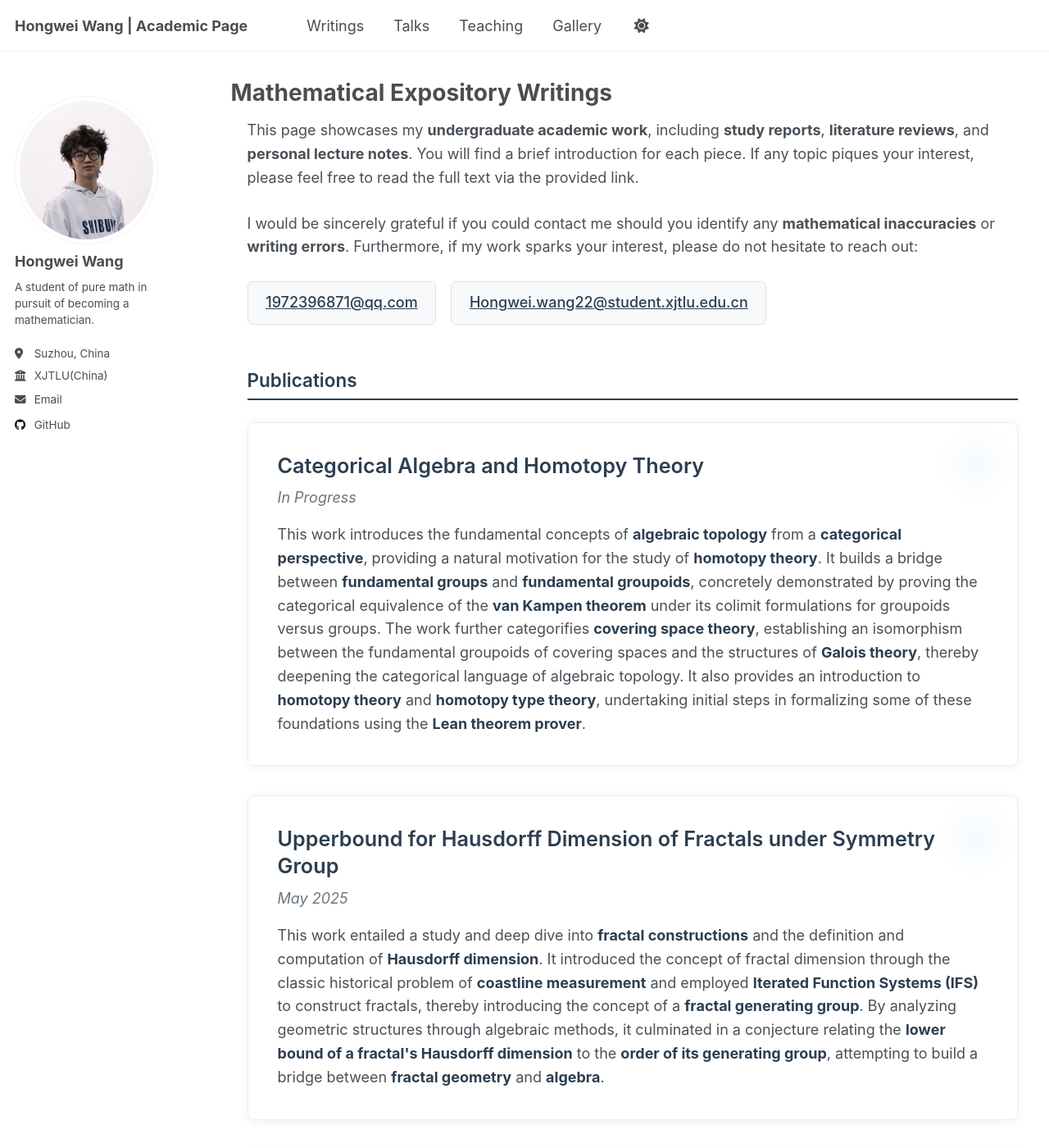
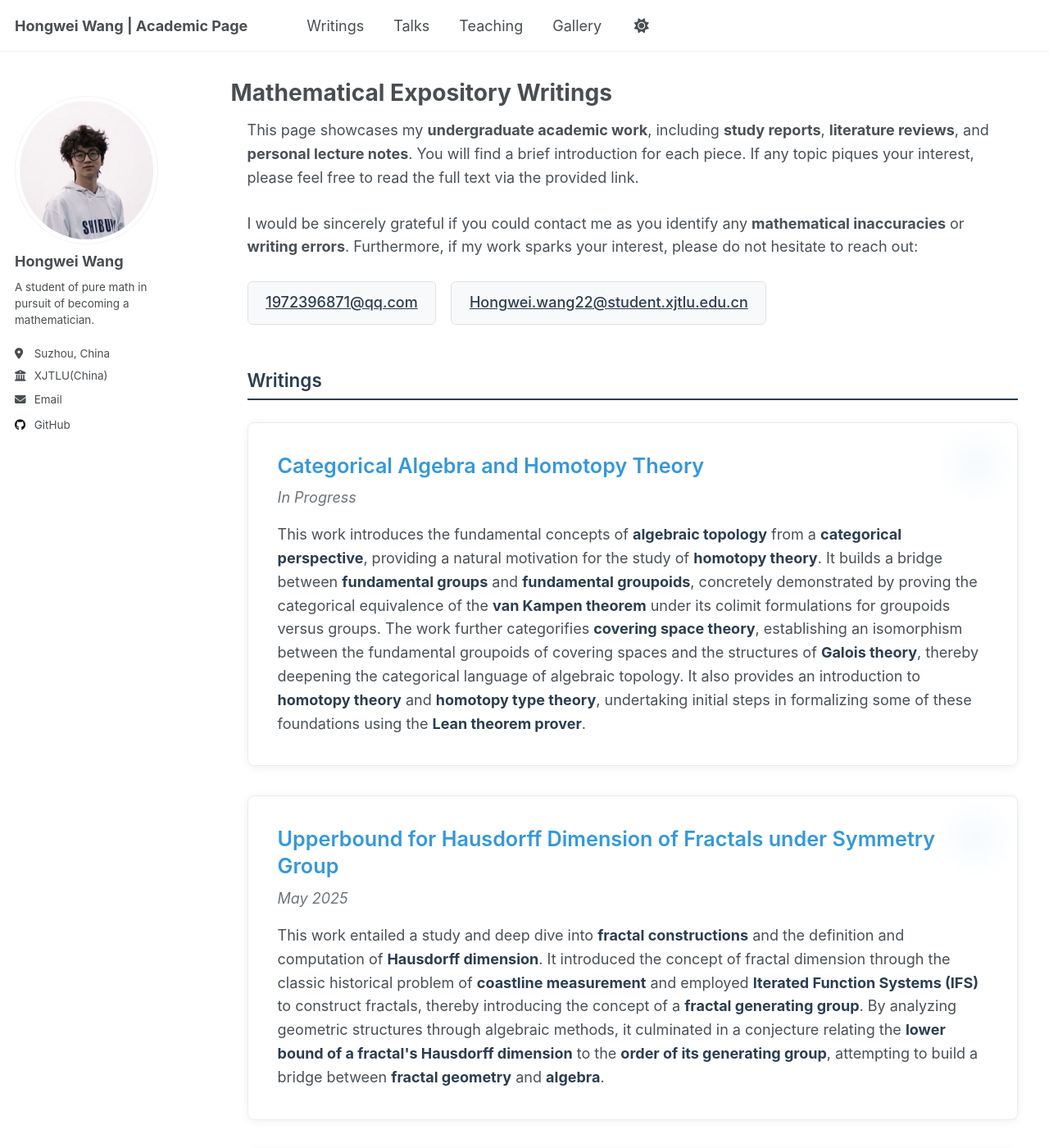
Before and after one commit to WangHongWei-AcademicPage/WangHongWei-AcademicPage.github.io, a Jekyll site: the page built from _pages/writings.html, in a window 1280 px wide and 1400 px high. Shown: the whole window at 82% size. Built offline with Jekyll 4.4.1, drawn with Linux system fonts in a browser that asks for light colours; a script that is not in the unit is left out.

Commit message:
Update writings.html

```diff
--- a/_pages/writings.html
+++ b/_pages/writings.html
@@ -87,7 +87,7 @@ author_profile: true
 }
 
 .writing-title {
-  color: #2c3e50;
+  color: #3498db;
   margin: 0 0 0.5rem 0;
   font-size: 1.4rem;
   font-weight: 600;
@@ -95,13 +95,14 @@ author_profile: true
 }
 
 .writing-title a {
-  color: inherit;
+  color: #3498db;
   text-decoration: none;
-  transition: color 0.3s ease;
+  transition: all 0.3s ease;
 }
 
 .writing-title a:hover {
-  color: #3498db;
+  color: #2c3e50;
+  text-decoration: underline;
 }
 
 .writing-meta {
@@ -166,7 +167,7 @@ author_profile: true
   <div class="intro-text">
     <p>This page showcases my <strong>undergraduate academic work</strong>, including <strong>study reports</strong>, <strong>literature reviews</strong>, and <strong>personal lecture notes</strong>. You will find a brief introduction for each piece. If any topic piques your interest, please feel free to read the full text via the provided link.</p>
 
-    <p>I would be sincerely grateful if you could contact me should you identify any <strong>mathematical inaccuracies</strong> or <strong>writing errors</strong>. Furthermore, if my work sparks your interest, please do not hesitate to reach out:</p>
+    <p>I would be sincerely grateful if you could contact me as you identify any <strong>mathematical inaccuracies</strong> or <strong>writing errors</strong>. Furthermore, if my work sparks your interest, please do not hesitate to reach out:</p>
 
     <div class="contact-links">
       <a href="mailto:1972396871@qq.com" class="contact-email">1972396871@qq.com</a>
@@ -174,7 +175,7 @@ author_profile: true
     </div>
   </div>
 
-  <h2 class="section-title">Publications</h2>
+  <h2 class="section-title">Writings</h2>
 
   <div class="writing-card fade-in">
     <div class="writing-header">
```
